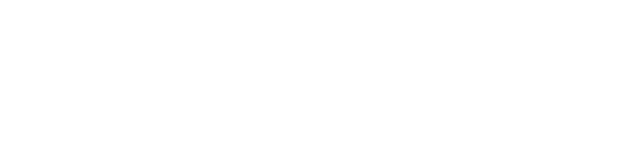
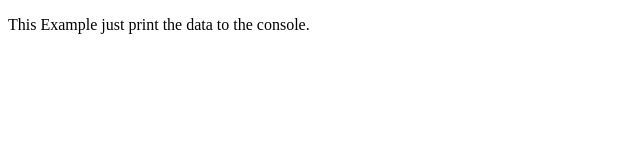
Before and after one commit to tomgco/gyro.js, a plain HTML site: page demo/index.html in a window 1280 px wide. Shown: the whole page, without its empty margins (0-640 px from the left). Drawn offline with nearby package versions, Linux system fonts and the light colour scheme.

Commit message:
Updating demo

```diff
--- a/demo/index.html
+++ b/demo/index.html
@@ -5,12 +5,14 @@
 	<title>jGyro - easy access to built in accelerometer's and gyroscope's</title>
 </head>
 <body>
+	<p>This Example just print the data to the console.</p>
 	<script src="http://ajax.googleapis.com/ajax/libs/jquery/1.6.2/jquery.min.js"></script>
 	<script src="../js/jGyro.js"></script>
 	<script>
 	(function($){
 		$.jGyro({frequency: 500, callback: function(x, y, z, alpha, beta, gamma) {
 			//do jazz.
+			console.log(x, y, z, alpha, beta, gamma);
 		}});
 	});
 	</script>
```
Lines whose indentation alone changed are shown as unchanged.
